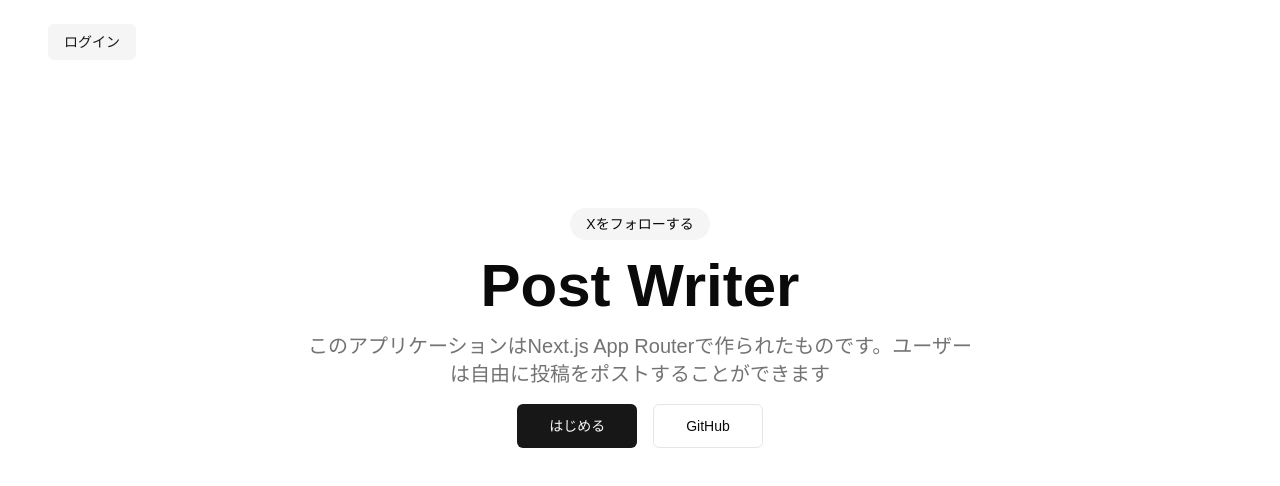
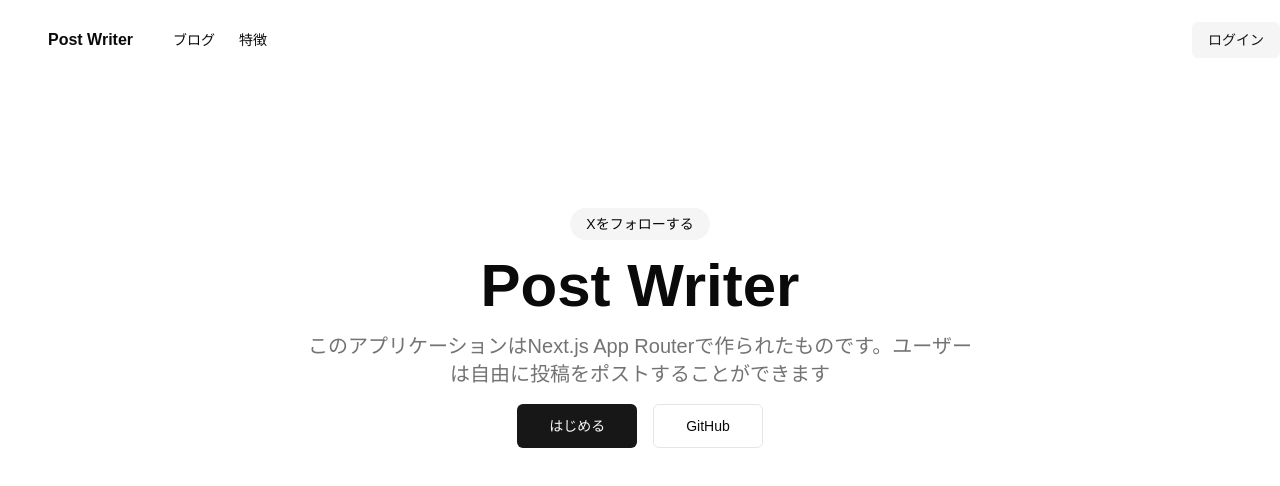
Before and after one commit to fmot/blog-platform, a Next.js app: page / in a window 1280 px wide. Shown: the top 486 px of the page. Built offline with nearby package versions, Linux system fonts and the light colour scheme.

Commit message:
2-11 main-nav component

```diff
--- a/app/(marketing)/layout.tsx
+++ b/app/(marketing)/layout.tsx
@@ -1,4 +1,5 @@
 import { buttonVariants } from "@/components/ui/button";
+import MainNav from "@/components/ui/main-nav";
 import { cn } from "@/lib/utils";
 import  Link from "next/link";
 
@@ -10,7 +11,8 @@
     return (
         <div>
             <header className="container z-40 bg-background">
-                <div className="h-20 py-6 pl-4 sm:pl-8 md:pl-10 lg:pl-12">
+                <div className="h-20 py-6 pl-4 sm:pl-8 md:pl-10 lg:pl-12 flex items-center justify-between">
+                    <MainNav />
                     <nav>
                         <Link href={"/login"} className={cn(buttonVariants({ variant: "secondary", size: "sm" }), "px-4")}>ログイン</Link>
                     </nav>
--- /dev/null
+++ b/components/ui/main-nav.tsx
@@ -0,0 +1,25 @@
+import Link from "next/link";
+
+export default function MainNav(){
+    return (
+        <div className="flex items-center md:gap-10">
+          <Link href={"/"} className="hidden md:flex items-center space-x-2">
+            <span className="font-bold hidden sm:inline-block">Post Writer</span>
+          </Link>
+          <nav className="md:flex gap-6 hidden">
+              <Link
+                href={"/blog"}
+                className="text-lg sm:text-sm font-medium hover:text-foreground/80"
+              >
+                ブログ
+              </Link>
+              <Link
+                href={"#feature"}
+                className="text-lg sm:text-sm font-medium hover:text-foreground/80"
+              >
+                特徴
+              </Link>
+          </nav>
+        </div>
+    )
+}
```
